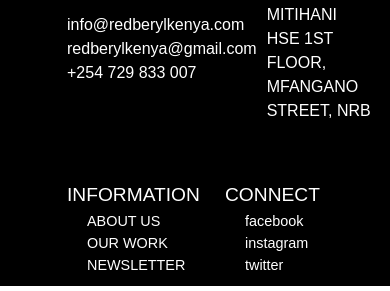
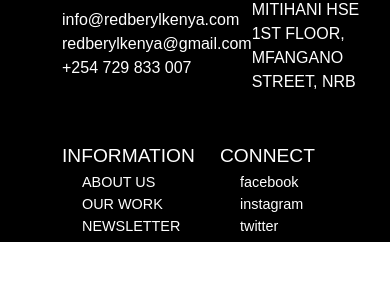
Before and after one commit to tom-maghanga/RBK, a website: page nav-pages/large.html in a window 390 px wide. Shown: the part 2922-3213 px from the top of the page. After the commit the page ends 3174 px from the top, so only its background shows below. Drawn offline with nearby package versions, Linux system fonts and the light colour scheme; files whose address does not match are found by name.

Commit message:
footer margin

```diff
--- a/style.css
+++ b/style.css
@@ -989,7 +989,7 @@
 .connect {
     flex: 1;
     max-width: 100%;
-    margin: -5px; /* Adjust the margin as needed */
+    margin: -10px; /* Adjust the margin as needed */
 }
 
 /* Additional styling for individual elements if necessary */
```
